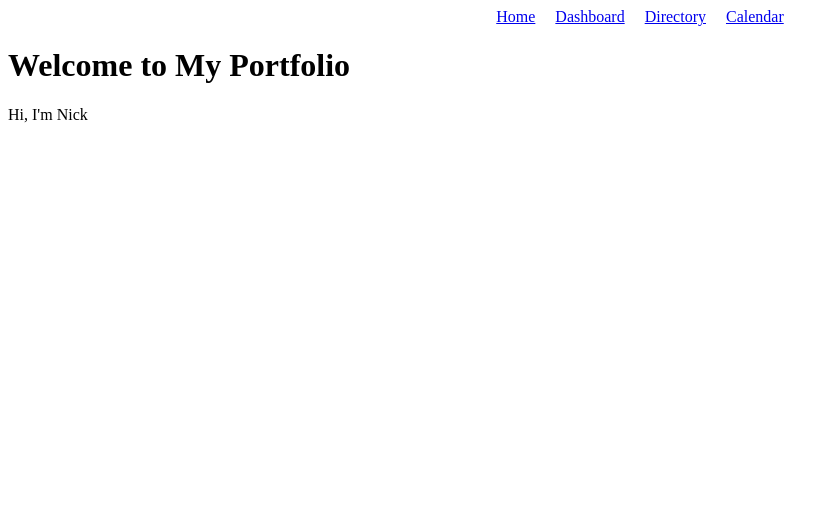
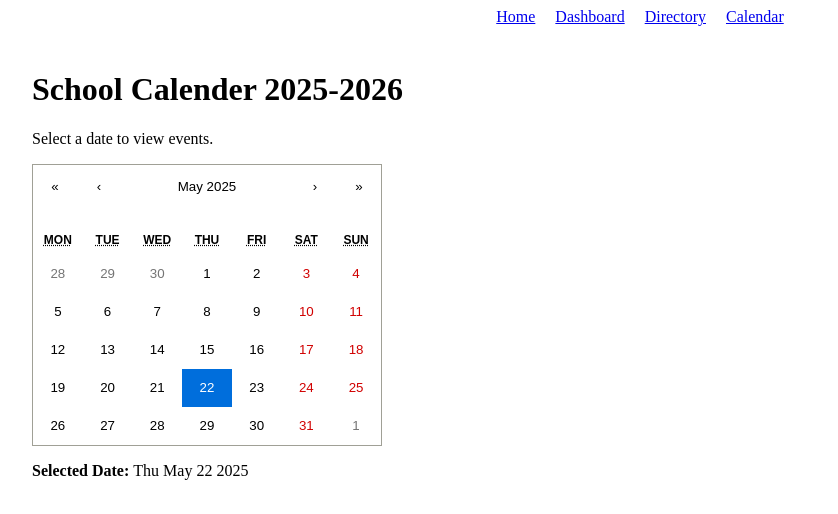
Before and after one commit to jvrieger/launch25-swe-week1-team3, a React (Vite) app in the folder jefferson-elementary/: page /calendar in a window 1280 px wide. Shown: the top 514 px of the page, without its empty margins (0-838 px from the left). Built offline with nearby package versions, Linux system fonts and the light colour scheme.

Commit message:
Update Calendar page and app routing for school dashboard

```diff
--- a/jefferson-elementary/package.json
+++ b/jefferson-elementary/package.json
@@ -11,6 +11,7 @@
   },
   "dependencies": {
     "react": "^19.1.0",
+    "react-calendar": "^5.1.0",
     "react-dom": "^19.1.0",
     "react-router-dom": "^7.6.0"
   },
--- a/jefferson-elementary/src/App.jsx
+++ b/jefferson-elementary/src/App.jsx
@@ -2,7 +2,7 @@ import React from 'react'
 import { Routes, Route } from 'react-router-dom'
 import Navbar from './components/Navbar'
 import Home from './routes/Home'
-import Calendar from './routes/Calendar'
+import SchoolCalendar from './routes/Calendar'
 import Directory from './routes/Directory'
 import Dashboard from './routes/Dashboard'
 
@@ -14,7 +14,7 @@ function App() {
         <Route path="/" element={<Home />} />
         <Route path="/dashboard" element={<Dashboard />} />
         <Route path="/directory" element={<Directory />} />
-        <Route path="/calendar" element={<Calendar />} />
+        <Route path="/calendar" element={<SchoolCalendar />} />
       </Routes>
     </>
   )
--- a/jefferson-elementary/src/routes/Calendar.jsx
+++ b/jefferson-elementary/src/routes/Calendar.jsx
@@ -1,12 +1,20 @@
 import React from 'react'
+import Calendar from 'react-calendar';
+import 'react-calendar/dist/Calendar.css';
+import { useState } from 'react'
 
-const Calendar = () => {
+const SchoolCalendar = () => {
+    const [selectedDate, setSelectedDate] = useState(new Date());
     return (
-        <div>
-            <h1>Welcome to My Portfolio</h1>
-            <p>Hi, I'm Nick</p>
+        <div style = {{ padding: "1.5rem"}}>
+            <h1>School Calender 2025-2026</h1>
+            <p> Select a date to view events. </p>
+            <Calendar onChange= {setSelectedDate} value={selectedDate} />
+            <div style={{marginTop: "1rem"}}>
+                <strong> Selected Date: </strong> {selectedDate.toDateString()}
+            </div>
         </div>
-    )
-}
+    );
+};
 
-export default Calendar
+export default SchoolCalendar
```
Also changed, not shown: 1 other file (tests, documents, lock files or other folders).
